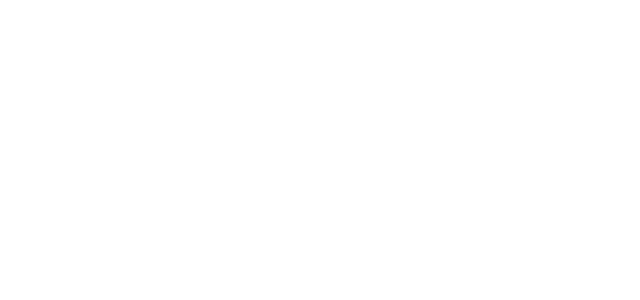
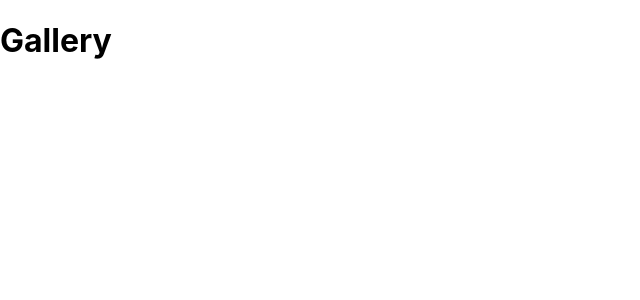
Before and after one commit to UPSAtwal/mlscgallery-cra, a React (Create React App) app: page / in a window 1280 px wide. Before the commit this address had no page. Shown: the top 300 px of the page, without its empty margins (0-640 px from the left). Built offline with nearby package versions, Linux system fonts and the light colour scheme.

Commit message:
remove routing and only show gallery page

```diff
--- a/src/App.js
+++ b/src/App.js
@@ -1,15 +1,12 @@
-import './App.css';
+// import './App.css';
 import Gallery from "./pages/gallery/gallery";
-import { BrowserRouter as Router, Route, Routes } from "react-router-dom";
+// import { BrowserRouter as Router, Route, Routes } from "react-router-dom";
 
 function App() {
   return (
-    <Router>
-      <Routes>
-        <Route path="/gallery" element={<Gallery />} />
-      </Routes>
-    </Router>
-
+  <>
+  <Gallery/>
+  </>
   );
 }
 
```
